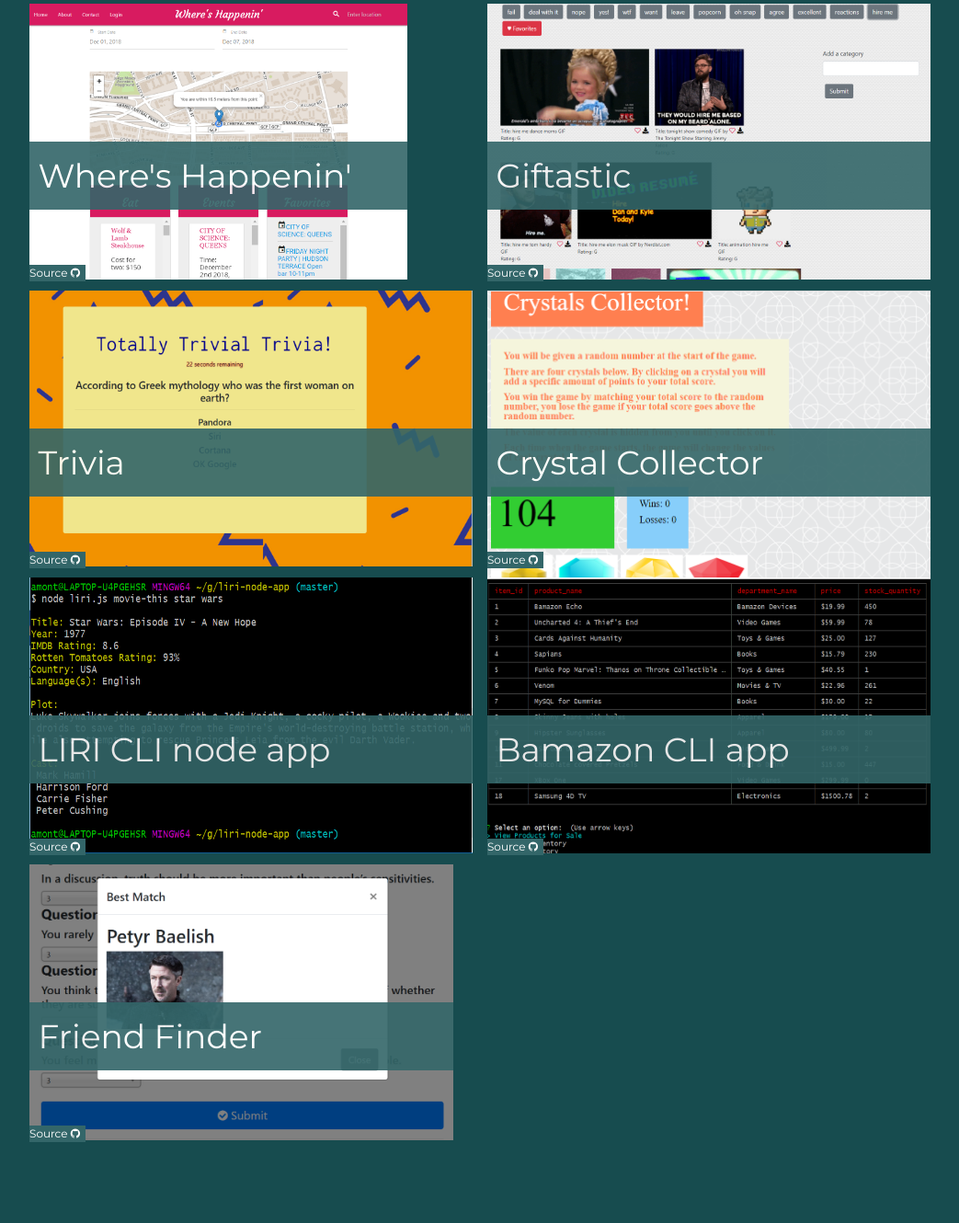
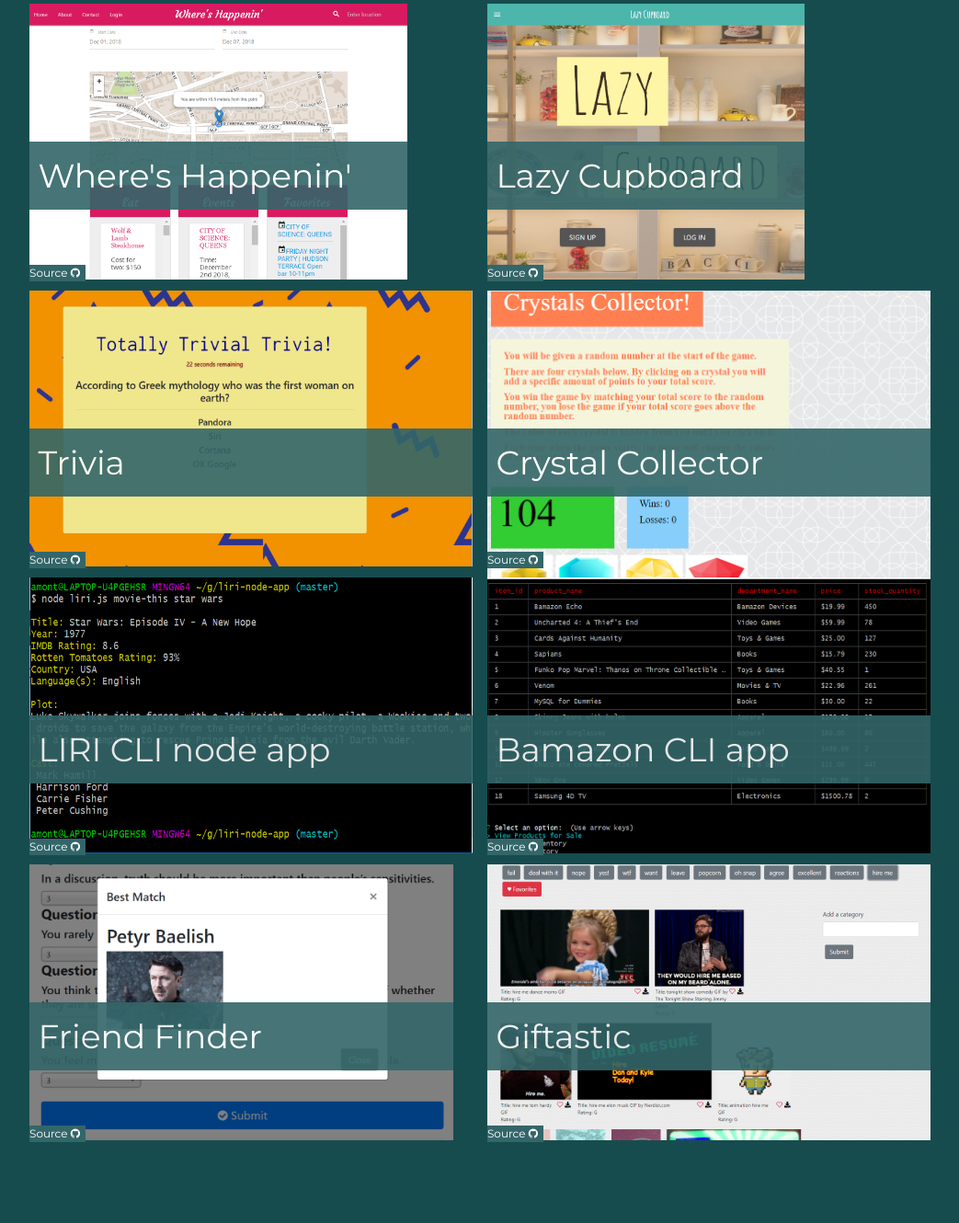
Before and after one commit to amontalto7/MainPortfolio, a plain HTML site: page index.html in a window 1280 px wide. Shown: the part 1490-2820 px from the top of the page at 92% size, without its empty margins (118-1161 px from the left). Drawn offline with nearby package versions, Linux system fonts and the light colour scheme.

Commit message:
added LazyCupboard project

```diff
--- a/index.html
+++ b/index.html
@@ -100,16 +100,18 @@
       </div>
       <div class="w3-half">
         <div class="portfolio-container w3-hover">
-          <a href="https://amontalto7.github.io/GifTastic/" target="_blank">
-            <img class="pimage" src="assets/images/GifTastic.PNG" alt="GifTastic">
+          <a href="https://lazycupboard.herokuapp.com/" target="_blank">
+            <img class="pimage" src="assets/images/LazyCupboard.jpg" alt="Lazy Cupboard">
             <div class="portfolio-label">
-              <h1>&nbsp;Giftastic</h1>
+              <h1>&nbsp;Lazy Cupboard</h1>
             </div>
             </a>
-            <a href="https://github.com/amontalto7/GifTastic" target="_blank">
+            <a href="https://github.com/amontalto7/LazyCupboard" target="_blank">
               <p class="github">Source <i class="fa fa-github"> &nbsp;</i></p>
             </a>
         </div>
+
+
       </div>
     </div>
     <div class="w3-row-padding" style="margin:0 -16px">
@@ -184,7 +186,18 @@
         </div>
       </div>
       <div class="w3-half">
-        <!-- [ box ] -->
+        <div class="portfolio-container w3-hover">
+          <a href="https://amontalto7.github.io/GifTastic/" target="_blank">
+            <img class="pimage" src="assets/images/GifTastic.PNG" alt="GifTastic">
+            <div class="portfolio-label">
+              <h1>&nbsp;Giftastic</h1>
+            </div>
+            </a>
+            <a href="https://github.com/amontalto7/GifTastic" target="_blank">
+              <p class="github">Source <i class="fa fa-github"> &nbsp;</i></p>
+            </a>
+        </div>
+
       </div>
     </div>
 
```
Also changed, not shown: assets/images/LazyCupboard.jpg (added).
